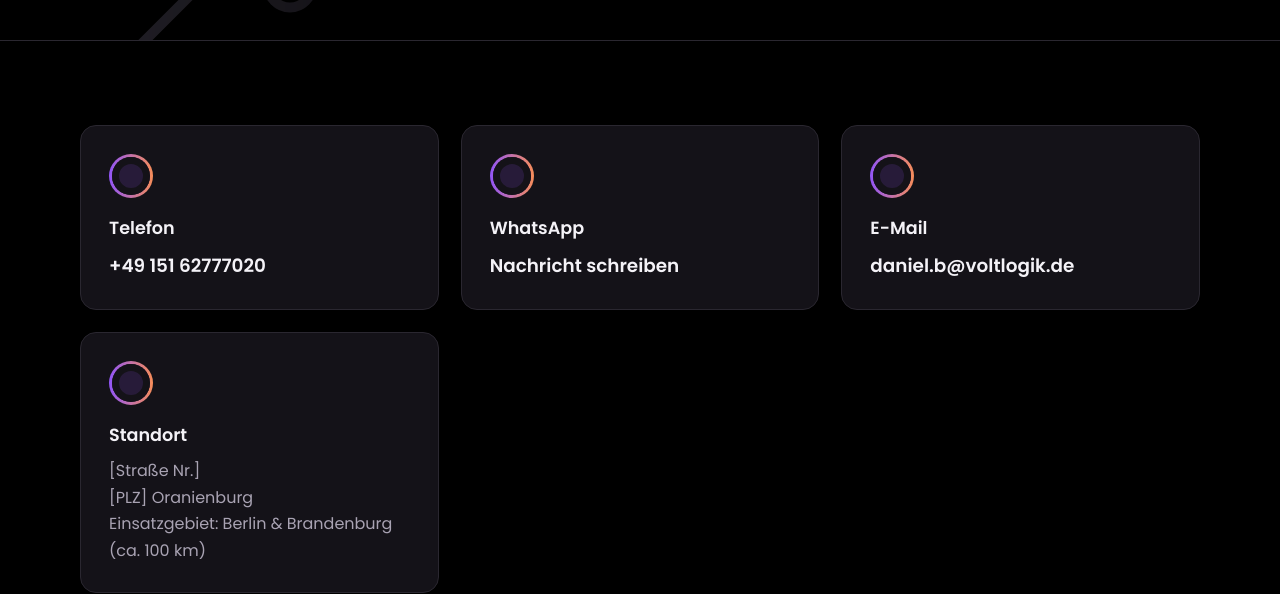
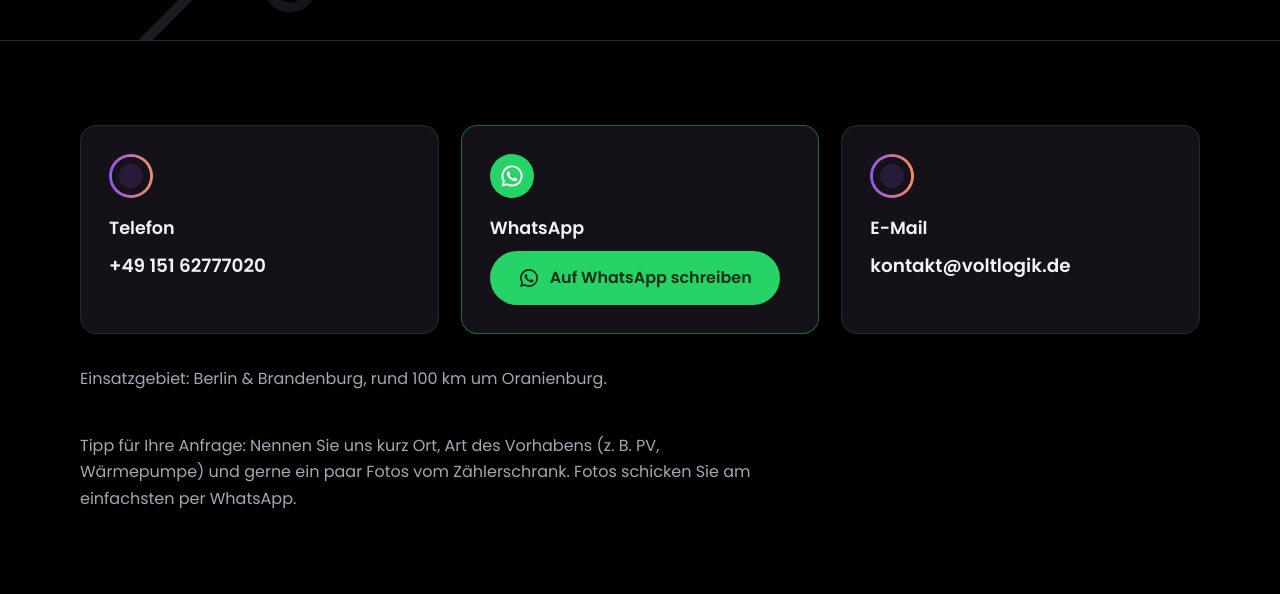
Before and after one commit to danielbeiersdorf111-art/Voltlogik-UG-Website, a plain HTML site: page kontakt.html in a window 1280 px wide. Shown: the part 240-834 px from the top of the page. Drawn offline with Linux system fonts and the light colour scheme.

Commit message:
Kontakt: Adresse raus, WhatsApp-Button grün mit Logo, kontakt@voltlogik.de
Co-Authored-By: Claude Opus 5.5 <noreply@anthropic.com>
Claude-Session: https://claude.ai/code/session_01RFYJ6CRAPkTBaE4rEXmcSj

```diff
--- a/css/style.css
+++ b/css/style.css
@@ -71,3 +71,7 @@ h1,h2,h3{overflow-wrap:break-word}
 .review blockquote{margin:0;color:var(--text);flex:1}
 .review figcaption{display:flex;flex-direction:column;font-size:.9rem}.review figcaption span{color:var(--muted)}
 .card a.big{color:var(--text)}.card a.big:hover{color:var(--orange)}
+.btn.wa{background:#25D366;color:#0b2e17;display:inline-flex;align-items:center;gap:10px}.btn.wa:hover{box-shadow:0 8px 28px rgba(37,211,102,.35)}
+.wa-ic{width:22px;height:22px;flex:none}
+.wa-badge{width:44px;height:44px;border-radius:50%;background:#25D366;color:#fff;display:grid;place-items:center;margin-bottom:16px}.wa-badge .wa-ic{width:26px;height:26px}
+.wa-card{border-color:rgba(37,211,102,.45)}
--- a/kontakt.html
+++ b/kontakt.html
@@ -20,11 +20,10 @@
 <main>
 <section class="hero small"><div class="wrap"><h1>Kontakt</h1><p>Schildern Sie uns kurz Ihr Vorhaben. Wir melden uns zeitnah bei Ihnen.</p></div></section><section><div class="wrap"><div class="grid">
 <div class="card"><div class="node"></div><h3>Telefon</h3><p><a class="big" href="tel:+4915162777020">+49 151 62777020</a></p></div>
-<div class="card"><div class="node"></div><h3>WhatsApp</h3><p><a class="big" href="https://wa.me/message/XTBNEGVWKSSOC1" target="_blank" rel="noopener">Nachricht schreiben</a></p></div>
-<div class="card"><div class="node"></div><h3>E-Mail</h3><p><a class="big" href="mailto:daniel.b@voltlogik.de">daniel.b@voltlogik.de</a></p></div>
-<div class="card"><div class="node"></div><h3>Standort</h3><p>[Straße Nr.]<br>[PLZ] Oranienburg<br>Einsatzgebiet: Berlin &amp; Brandenburg (ca. 100 km)</p></div>
+<div class="card wa-card"><div class="wa-badge"><svg class="wa-ic" viewBox="0 0 32 32" aria-hidden="true"><path fill="currentColor" d="M16 3a13 13 0 0 0-11.2 19.6L3 29l6.6-1.7A13 13 0 1 0 16 3zm0 23.6a10.6 10.6 0 0 1-5.4-1.5l-.4-.2-3.9 1 1-3.8-.2-.4A10.6 10.6 0 1 1 16 26.6zm5.8-7.9c-.3-.2-1.9-.9-2.2-1s-.5-.2-.7.2-.8 1-1 1.2-.4.2-.7.1a8.7 8.7 0 0 1-4.3-3.8c-.3-.6.3-.5.9-1.7.1-.2 0-.4 0-.5l-1-2.4c-.3-.6-.5-.5-.7-.5h-.6a1.2 1.2 0 0 0-.9.4 3.6 3.6 0 0 0-1.1 2.7 6.3 6.3 0 0 0 1.3 3.3 14.4 14.4 0 0 0 5.5 4.9c2 .9 2.9 1 3.9.8a3.3 3.3 0 0 0 2.2-1.5 2.7 2.7 0 0 0 .2-1.5c-.1-.2-.3-.3-.6-.4z"/></svg></div><h3>WhatsApp</h3><p><a class="btn wa" href="https://wa.me/message/XTBNEGVWKSSOC1" target="_blank" rel="noopener"><svg class="wa-ic" viewBox="0 0 32 32" aria-hidden="true"><path fill="currentColor" d="M16 3a13 13 0 0 0-11.2 19.6L3 29l6.6-1.7A13 13 0 1 0 16 3zm0 23.6a10.6 10.6 0 0 1-5.4-1.5l-.4-.2-3.9 1 1-3.8-.2-.4A10.6 10.6 0 1 1 16 26.6zm5.8-7.9c-.3-.2-1.9-.9-2.2-1s-.5-.2-.7.2-.8 1-1 1.2-.4.2-.7.1a8.7 8.7 0 0 1-4.3-3.8c-.3-.6.3-.5.9-1.7.1-.2 0-.4 0-.5l-1-2.4c-.3-.6-.5-.5-.7-.5h-.6a1.2 1.2 0 0 0-.9.4 3.6 3.6 0 0 0-1.1 2.7 6.3 6.3 0 0 0 1.3 3.3 14.4 14.4 0 0 0 5.5 4.9c2 .9 2.9 1 3.9.8a3.3 3.3 0 0 0 2.2-1.5 2.7 2.7 0 0 0 .2-1.5c-.1-.2-.3-.3-.6-.4z"/></svg>Auf WhatsApp schreiben</a></p></div>
+<div class="card"><div class="node"></div><h3>E-Mail</h3><p><a class="big" href="mailto:kontakt@voltlogik.de">kontakt@voltlogik.de</a></p></div>
 </div>
-<p class="lead mt">Tipp für Ihre Anfrage: Nennen Sie uns kurz Ort, Art des Vorhabens (z. B. PV, Wärmepumpe) und gerne ein paar Fotos vom Zählerschrank. Fotos schicken Sie am einfachsten per WhatsApp.</p>
+<p class="lead mt">Einsatzgebiet: Berlin &amp; Brandenburg, rund 100 km um Oranienburg.</p><p class="lead">Tipp für Ihre Anfrage: Nennen Sie uns kurz Ort, Art des Vorhabens (z. B. PV, Wärmepumpe) und gerne ein paar Fotos vom Zählerschrank. Fotos schicken Sie am einfachsten per WhatsApp.</p>
 </div></section>
 </main>
 <footer>
```
Also changed, not shown: datenschutz.html (+1 -1 lines), impressum.html (+1 -1 lines), index.html (+1 -1 lines), leistungen.html (+1 -1 lines), referenzen.html (+1 -1 lines), ueber-uns.html (+1 -1 lines).
